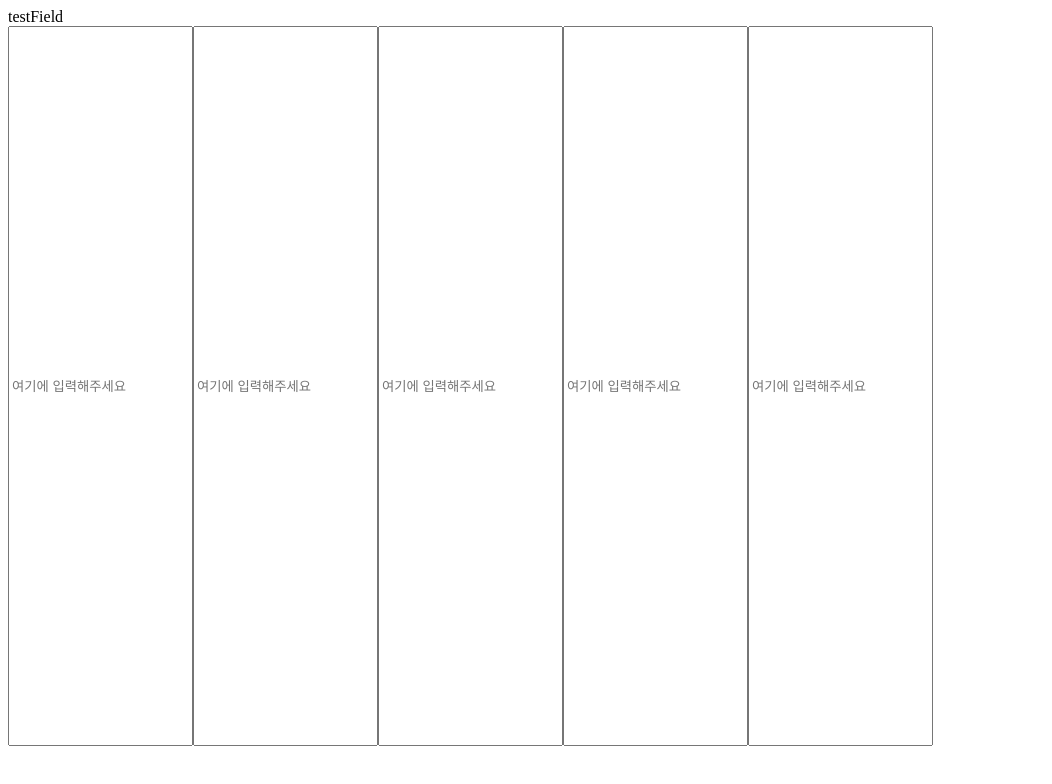
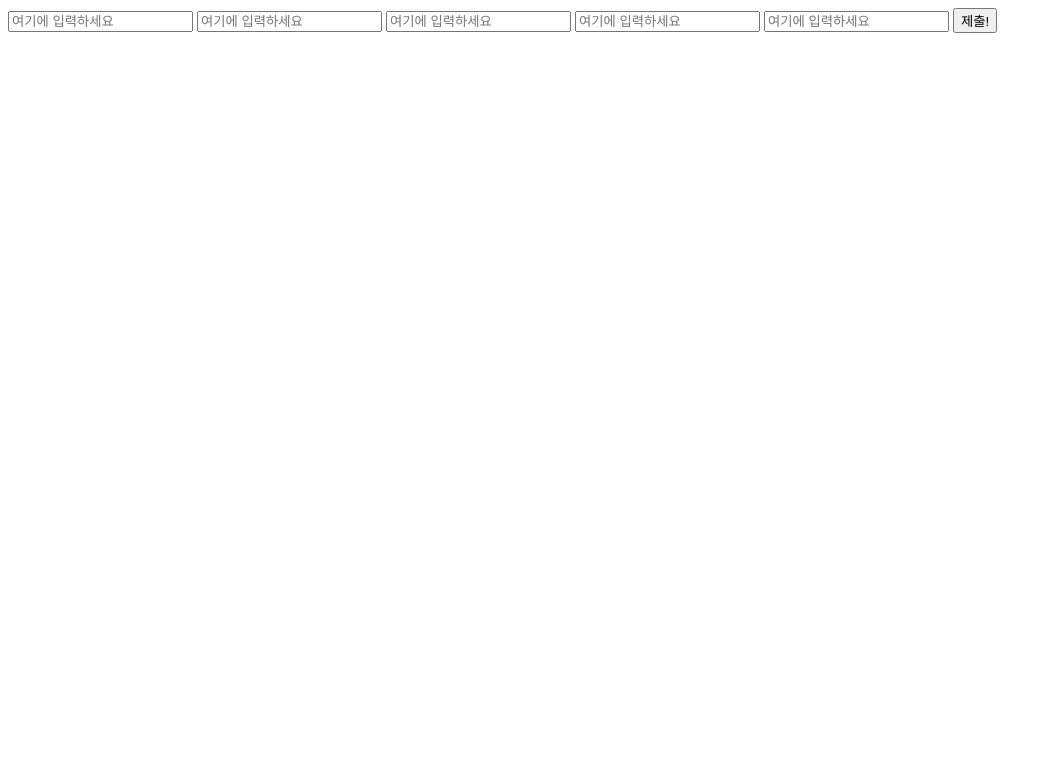
Before and after one commit to Saccharin01/serviceServer, a website: page public/html/index.html in a window 1280 px wide. Shown: the whole page, without its empty margins (0-1052 px from the left). Drawn offline with Linux system fonts and the light colour scheme.

Commit message:
단위테스트 form 사용 시 일괄 제출 (성공) test.html

```diff
--- a/public/html/core.js
+++ /dev/null
@@ -1,47 +0,0 @@
-let root = document.getElementById(`root`)
-let form = document.createElement(`form`)
-let controlArray = [false, false, false, false, false]
-let inputType = [`userId`, `pw`, `pwConfirm`, `email`, `phoneNum`]
-
-root.appendChild(form)
-form.setAttribute(`action`, `submit`)
-form.setAttribute(`method`, `post`)
-
-
-for(let i = 0; i < controlArray.length; i++){
-  let input = document.createElement(`input`)
-  form.appendChild(input);
-  // input.setAttribute(`type`, 'text')
-  input.setAttribute(`placeHolder`, '여기에 입력해주세요')
-  input.setAttribute(`name`, `submitData`)
-  input.setAttribute(`type`, inputType[i])
-  let div = document.createElement(`div`)
-}
-form.style.height = "90vh"
-form.style.width = "90vw"
-form.style.display = "flex"
-// form.style.justifyContent = "center"
-// form.style.alignItems = "center"
-// inputType.forEach((ele)=>{
-//   ele.setAttribute
-//   console.log(ele)
-// })
-
-// let input = document.getElementsByTagName(`input`)
-// console.log(input[1].outerHTML)
-// console.log(input.type)
-// inputType.forEach((ele)=>{
-//     input.outerHTML
-    // console.log(ele)
-
-// })
-// console.log(input)
-// input.forEach((ele)=>{
-  // ele.setAttribute(`type`, inputType)
-  //   })
-  // inputType.forEach((ele)=>{
-  //   let input = document.getElementsByTagName(`input`)
-
-
-  //   input.setAttribute('type', ele)
-  // })
--- a/public/html/index.html
+++ b/public/html/index.html
@@ -1,14 +1,19 @@
 <!DOCTYPE html>
-<html lang="ko">
+<html lang="en">
 <head>
   <meta charset="UTF-8">
   <meta name="viewport" content="width=device-width, initial-scale=1.0">
   <title>Document</title>
 </head>
 <body>
-  <div id="root">
-  testField
-  </div>
-  <script type = "module" src="core.js"></script>
+  <form action="submit" method="post">
+    <input type="text" name="userid1" placeholder="여기에 입력하세요">
+    <input type="text" name="userid2" placeholder="여기에 입력하세요">
+    <input type="text" name="userid3" placeholder="여기에 입력하세요">
+    <input type="text" name="userid4" placeholder="여기에 입력하세요">
+    <input type="text" name="userid5" placeholder="여기에 입력하세요">
+    <button type='submit'>제출!</button>
+  </form>
+
 </body>
 </html>
```
Also changed, not shown: public/core.js (+7 -1 lines).
